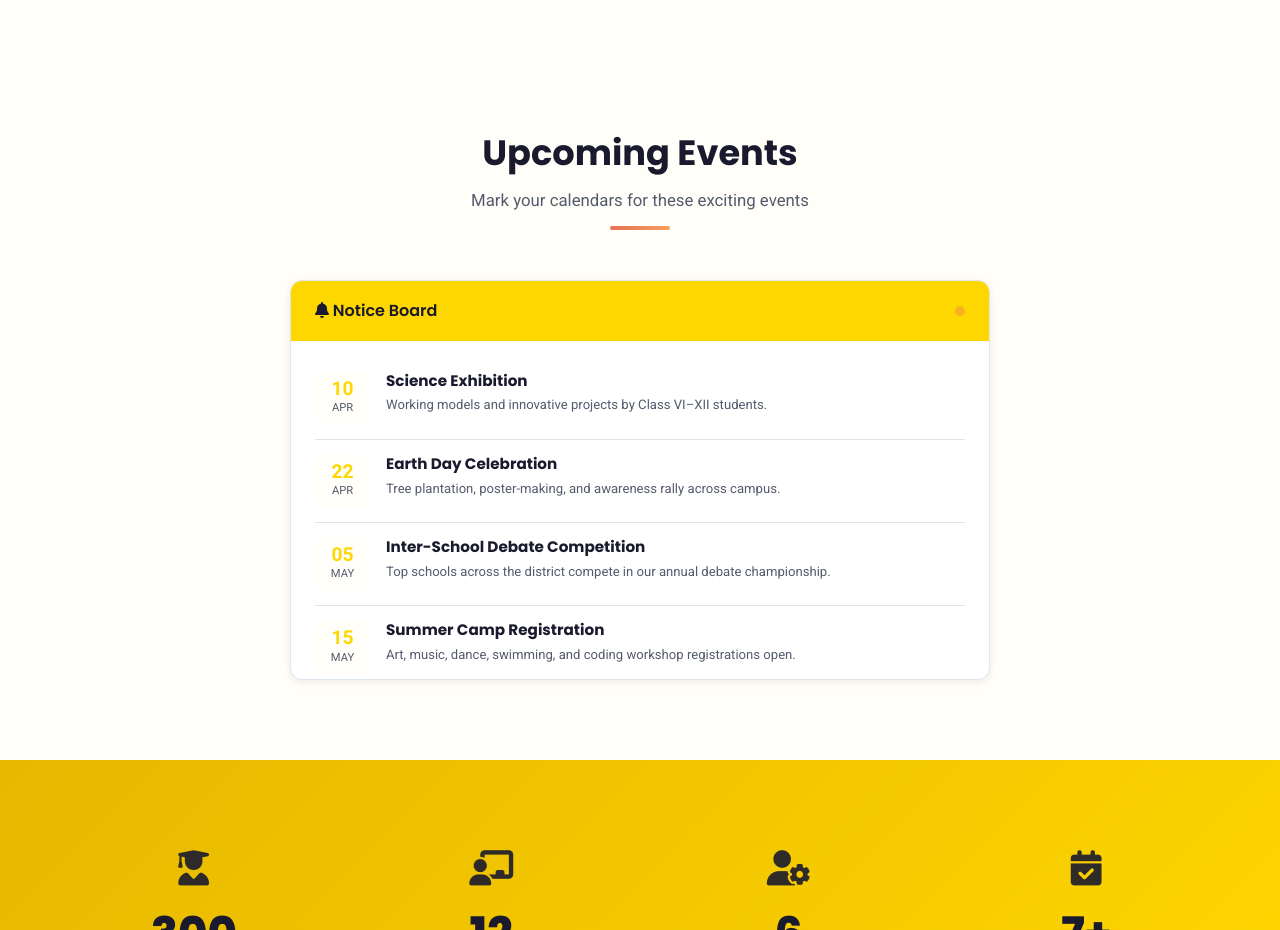
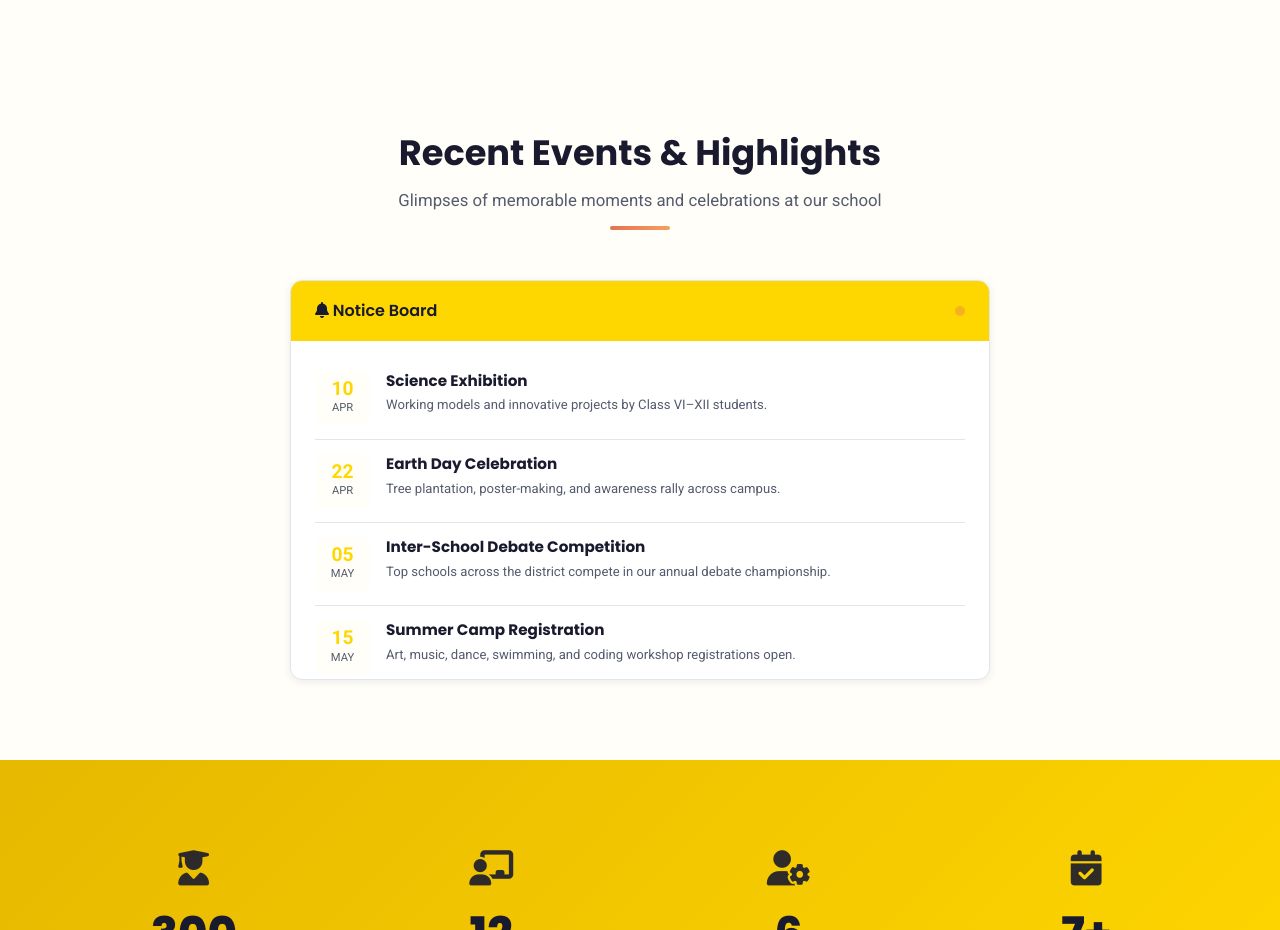
Before and after one commit to aniruddhsharma803-beep/Shaishav-Public-School, a website: page index.html in a window 1280 px wide. Shown: the part 1460-2390 px from the top of the page. Drawn offline with Linux system fonts and the light colour scheme.

Commit message:
Update events section title to 'Recent Events & Highlights'

```diff
--- a/index.html
+++ b/index.html
@@ -151,8 +151,8 @@
   <section class="section" style="background:var(--bg-light);" id="events-notices">
     <div class="container">
       <div class="section-title animate-on-scroll">
-        <h2>Upcoming Events</h2>
-        <p>Mark your calendars for these exciting events</p>
+        <h2>Recent Events & Highlights</h2>
+        <p>Glimpses of memorable moments and celebrations at our school</p>
         <div class="underline"></div>
       </div>
       <div style="max-width:700px;margin:0 auto;">
```
